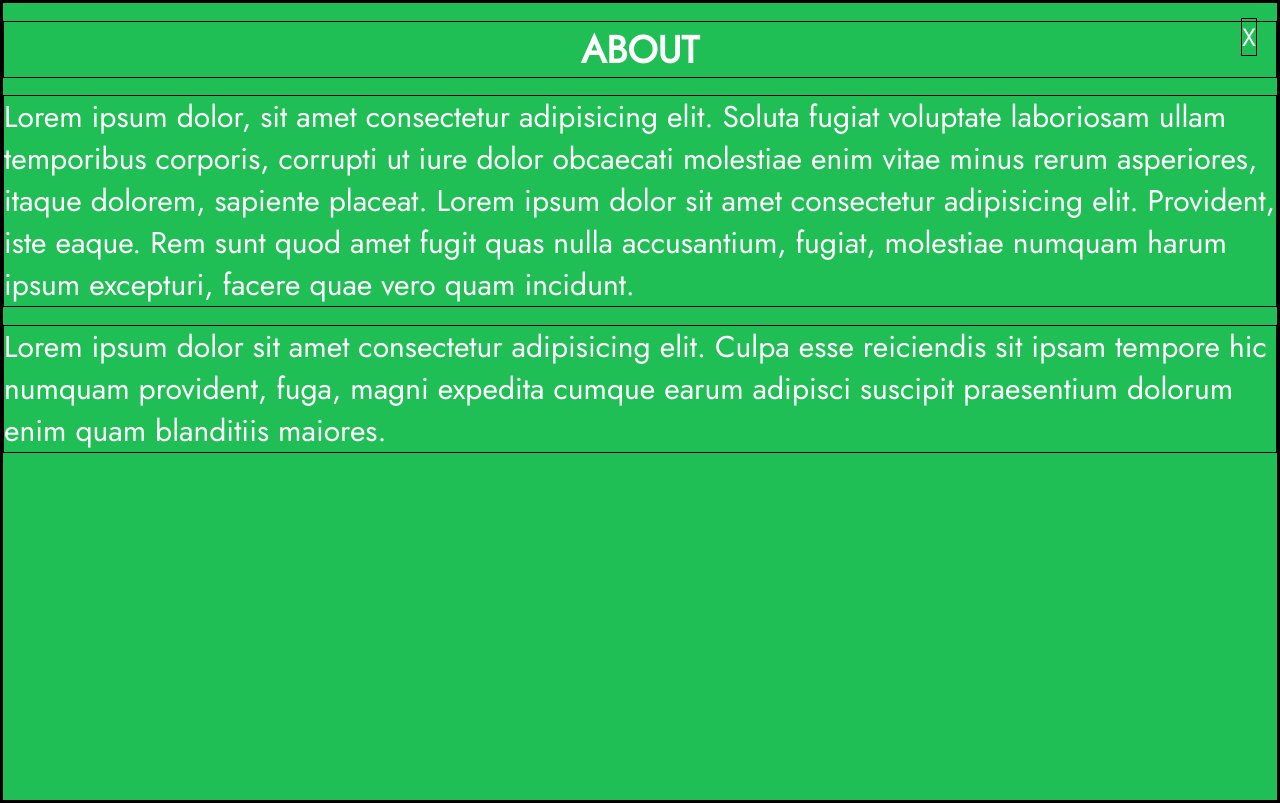
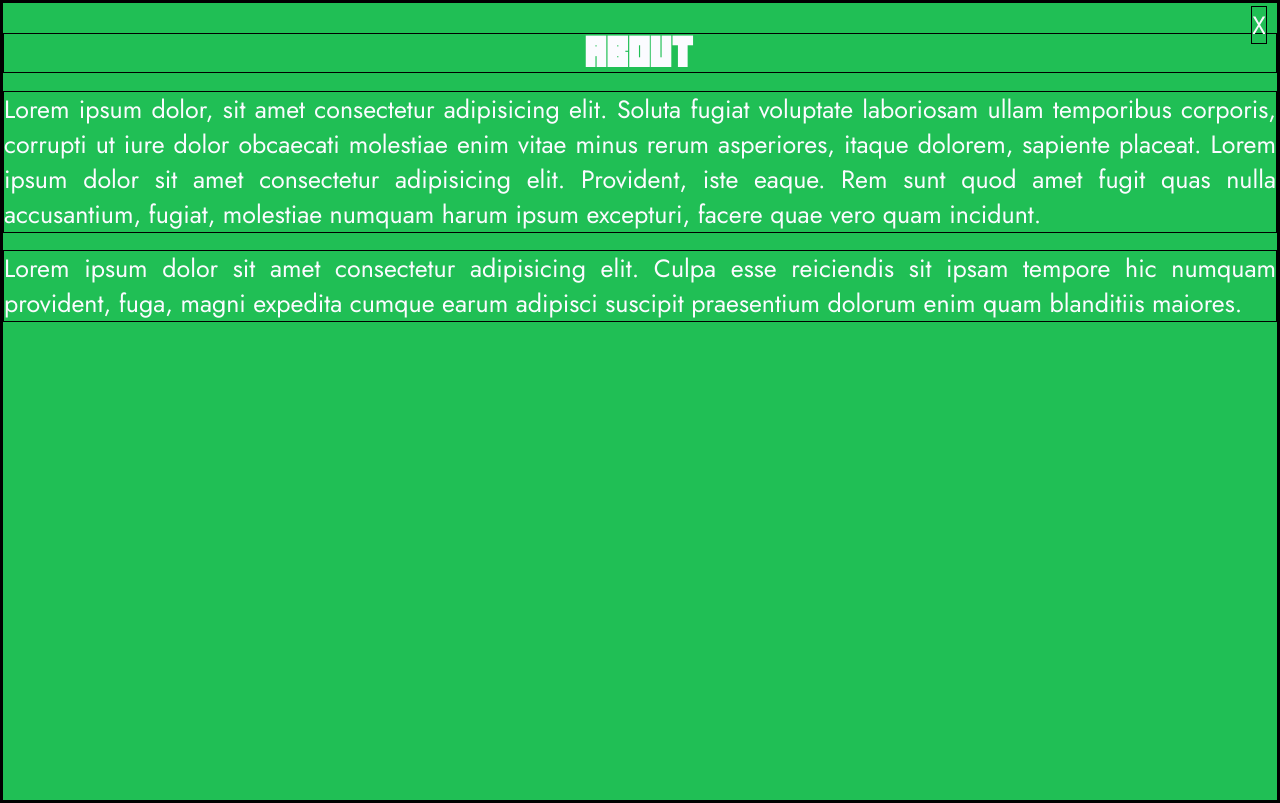
Before and after one commit to eiramarol/challenge1-team-vue, a plain HTML site: page about.html in a window 1280 px wide. Drawn offline with Linux system fonts and the light colour scheme.

Commit message:
created join
added:
font-face 04B_19__.ttf
root colors

```diff
--- a/styles.css
+++ b/styles.css
@@ -1,6 +1,21 @@
 @import url('https://fonts.googleapis.com/css2?family=Jost&display=swap');
 
-*, ::before, ::after {
+@font-face {
+  font-family: "04B_19__";
+  src: url("img/04B_19__.TTF");
+}
+
+:root {
+  --text-color: #FBFBFF;
+  --bg-cyan: #01BAEF;
+  --bg-gray: #757575;
+  --bg-dblue: #0B4F6C;
+  --bg-green: #20BF55;
+}
+
+*,
+::before,
+::after {
   padding: 0;
   margin: 0;
   border: 1px solid black;
@@ -9,32 +24,38 @@
 
 html {
   font-size: 62.5%;
-    font-family: 'Jost', sans-serif;
 }
 
-h1 {
+h1,
+p,
+.btn-x {
   font-family: 'Jost';
+
 }
 
-.website-name, .subtitle {
+
+.website-name,
+.subtitle {
   text-align: end;
 }
 
-.website-name {
-    font-size: 3.6rem;
+.website-name,
+h2 {
+  font-size: 3rem;
+  font-family: '04B_19__', sans-serif;
 
 }
 
 .subtitle {
-    font-size: 3.2rem;
+  font-size: 2rem;
 }
 
 header {
   display: grid;
   grid-template-columns: 50% 50%;
   padding: 1.4rem 0;
-    background: #757575;
-    color: #FBFBFF;
+  background: var(--bg-gray);
+  color: var(--text-color);
   column-gap: 4rem;
   overflow: hidden;
 
@@ -42,46 +63,60 @@ header {
 
 .social {
   display: flex;
+  align-items: center;
 }
 
 .social img {
-    padding: 0 2rem;
-    margin: auto 0;
+  /* padding: 0 1rem; */
+  margin: auto 1rem;
+  width: 41px;
 }
 
-#about-us{
-    background-color: #20BF55;
+#about-us,
+#join {
+  background-color: var(--bg-green);
   padding: 1.75rem 0;
   min-height: calc(100vh - 1px);
   position: relative;
 }
 
-  .content{
+#join {
+  background-color: var(--bg-cyan);
+}
+
+.content {
   width: 90%;
   max-width: 90rem;
   margin: auto;
 }
 
-  #about-us h2,#about-us p{
-    color: #fff;
+#about-us h2,
+#about-us p,
+#join h2,
+#join p {
+  color: var(--text-color);
   margin-bottom: 1.75rem;
+  margin-top: 1.25rem;
 }
 
 
-  #about-us h2 {
+#about-us h2,
+#join h2 {
   font-size: 3.8rem;
   text-align: center;
 }
 
-  #about-us p {
-    font-size: 3rem;
+#about-us p,
+#join p {
+  font-size: 2.5rem;
   line-height: 1.4;
+  text-align: justify;
 }
 
-  .btn-x{
+.btn-x {
   position: absolute;
-    top: 1.5rem;
-    right: 2rem;
-    color: #FBFBFF;
+  top: .25rem;
+  right: 1rem;
+  color: var(--text-color);
   font-size: 2.5rem;
 }
```
Also changed, not shown: join.html (added, +28 -0 lines), img/04B_19__.TTF (added). Lines whose indentation alone changed are shown as unchanged.
